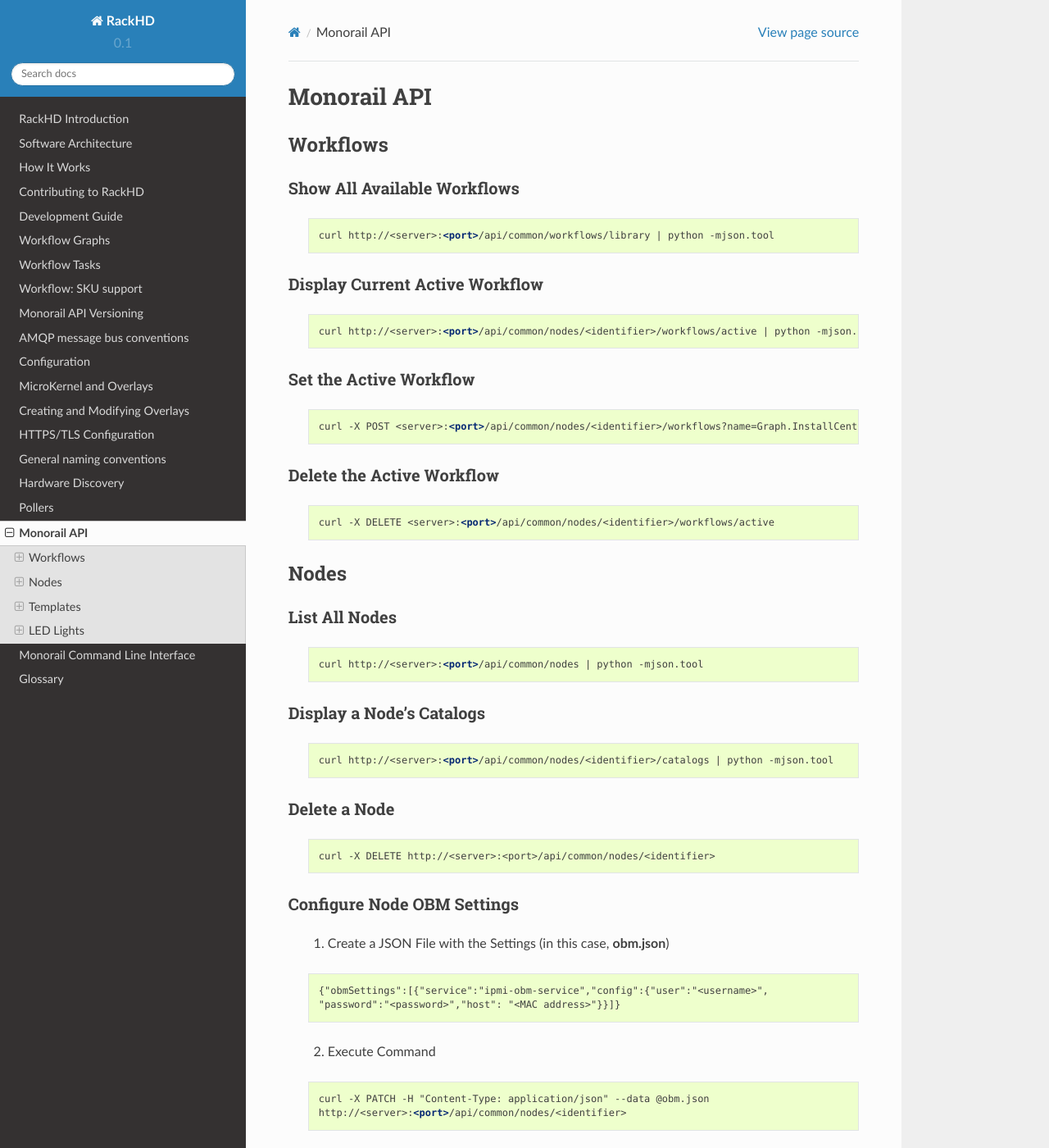
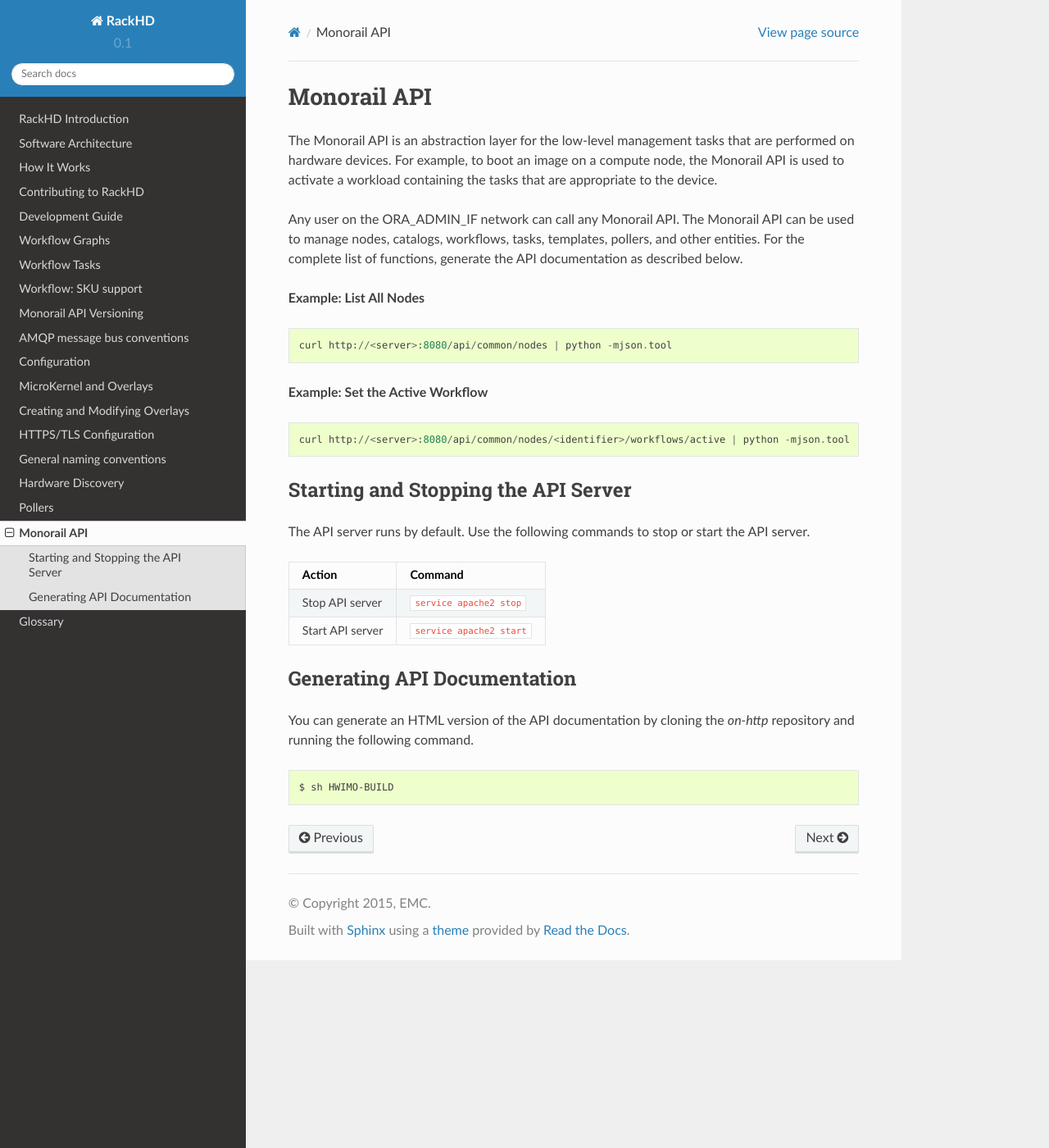
Before and after one commit to RackHD/docs, a Sphinx documentation site: the page built from docs/monorail/monorail_api.rst, in a window 1280 px wide and 1400 px high. Shown: the whole window at 82% size. Built offline with Sphinx 7.4.7 and the Read the Docs theme 2.0.0, drawn with Linux system fonts in a browser that asks for light colours; pages that are not in the unit, such as notebooks, are missing from menus; some of the changed text lies outside the part shown.

Commit message:
Monorail API Update
Removed the interfaces and provided instructions on how to build the
HTML doc locally. Also removed the CLI file.

```diff
--- a/docs/monorail/monorail_api.rst
+++ b/docs/monorail/monorail_api.rst
@@ -1,114 +1,44 @@
 Monorail API
 ======================
 
-Workflows
---------------------
+The Monorail API is an abstraction layer for the low-level management tasks that are performed on hardware devices.
+For example, to boot an image on a compute node, the Monorail API is used to activate a workload containing
+the tasks that are appropriate to the device.
 
-Show All Available Workflows
-~~~~~~~~~~~~~~~~~~~~~~~~~~~~~~~~~~~~~~
+Any user on the ORA_ADMIN_IF network can call any Monorail API. The Monorail API can be used to manage nodes, catalogs, workflows, tasks, templates, pollers, and other
+entities. For the complete list of functions, generate the API documentation as described below.
 
-  .. code-block:: rest
+**Example: List All Nodes**
 
-   curl http://<server>:<port>/api/common/workflows/library | python -mjson.tool
+.. code::
 
-Display Current Active Workflow
-~~~~~~~~~~~~~~~~~~~~~~~~~~~~~~~~~~~~~~
+  curl http://<server>:8080/api/common/nodes | python -mjson.tool
 
-  .. code-block:: rest
+**Example: Set the Active Workflow**
 
-    curl http://<server>:<port>/api/common/nodes/<identifier>/workflows/active | python -mjson.tool
+.. code::
 
-Set the Active Workflow
-~~~~~~~~~~~~~~~~~~~~~~~~~~~~~
-
-  .. code-block:: rest
-
-       curl -X POST <server>:<port>/api/common/nodes/<identifier>/workflows?name=Graph.InstallCentOS
-
-Delete the Active Workflow
-~~~~~~~~~~~~~~~~~~~~~~~~~~~~~~~~~
-
-  .. code-block:: rest
-
-        curl -X DELETE <server>:<port>/api/common/nodes/<identifier>/workflows/active
+  curl http://<server>:8080/api/common/nodes/<identifier>/workflows/active | python -mjson.tool
 
 
-Nodes
---------------
+Starting and Stopping the API Server
+----------------------------------------
 
-List All Nodes
-~~~~~~~~~~~~~~~~~~~~~~~~~~~~
+The API server runs by default. Use the following commands to stop or start the API server.
 
-  .. code-block:: rest
-
-   curl http://<server>:<port>/api/common/nodes | python -mjson.tool
-
-Display a Node's Catalogs
-~~~~~~~~~~~~~~~~~~~~~~~~~~~~~~
-
-  .. code-block:: rest
-
-   curl http://<server>:<port>/api/common/nodes/<identifier>/catalogs | python -mjson.tool
-
-Delete a Node
-~~~~~~~~~~~~~~~~~~~~~~
-
-   .. code-block:: rests
-
-      curl -X DELETE http://<server>:<port>/api/common/nodes/<identifier>
-
-Configure Node OBM Settings
-~~~~~~~~~~~~~~~~~~~~~~~~~~~~~~~~~~
-
-    1. Create a JSON File with the Settings (in this case, **obm.json**)
-
-    .. code-block:: rest
-
-        {"obmSettings":[{"service":"ipmi-obm-service","config":{"user":"<username>",
-        "password":"<password>","host": "<MAC address>"}}]}
-
-    2. Execute Command
-
-    .. code-block:: rest
-
-     curl -X PATCH -H "Content-Type: application/json" --data @obm.json
-     http://<server>:<port>/api/common/nodes/<identifier>
+================ ===========================
+ Action           Command
+================ ===========================
+Stop API server   ``service apache2 stop``
+Start API server  ``service apache2 start``
+================ ===========================
 
 
-Templates
-------------------
+Generating API Documentation
+-------------------------------------
 
-Display a Template
-~~~~~~~~~~~~~~~~~~~~~~~~~
+You can generate an HTML version of the API documentation by cloning the *on-http* repository and running the following command.
 
-  .. code-block:: rest
+.. code::
 
-    curl <server>:<port>/api/common/templates/library/<template_name>
-
-Patch a Template
-~~~~~~~~~~~~~~~~~~~~~~~~
-
-   .. code-block:: rest
-
-    curl -X PUT -H "Content-Type: application/octet-stream" --data-binary @/tmp/centos70.txt
-    <server>:<port>/api/common/templates/library/<template_name>
-
-
-LED Lights
-----------------
-
-Turn On LED Identify Light
-~~~~~~~~~~~~~~~~~~~~~~~~~~~~~~~~
-
-   .. code-block:: rest
-
-         curl -X POST -H "Content-Type:application/json"
-         http://<server>:<port>/api/common/nodes/<identifier>/obm/identify -d '{"value":true}'
-
-Turn Off LED Identify Light
-~~~~~~~~~~~~~~~~~~~~~~~~~~~~~~~~
-
-  .. code-block:: rest
-
-   curl -X POST -H "Content-Type:application/json"
-   http://<server>:<port>/api/common/nodes/<identifier>/obm/identify -d '{"value":false}'
+  $ sh HWIMO-BUILD
```
Also changed, not shown: docs/monorail/monorail_cli.rst (deleted, +0 -57 lines).
